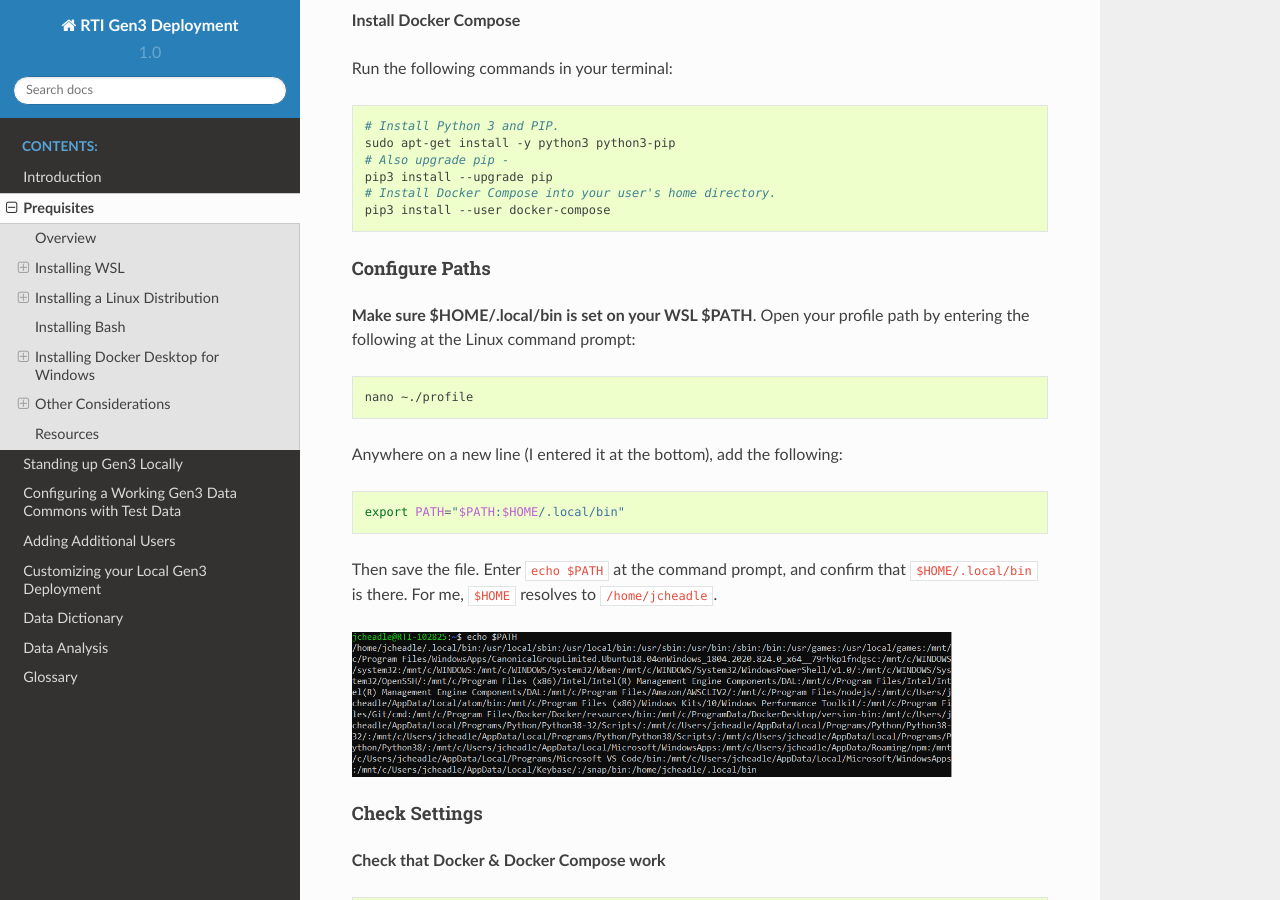
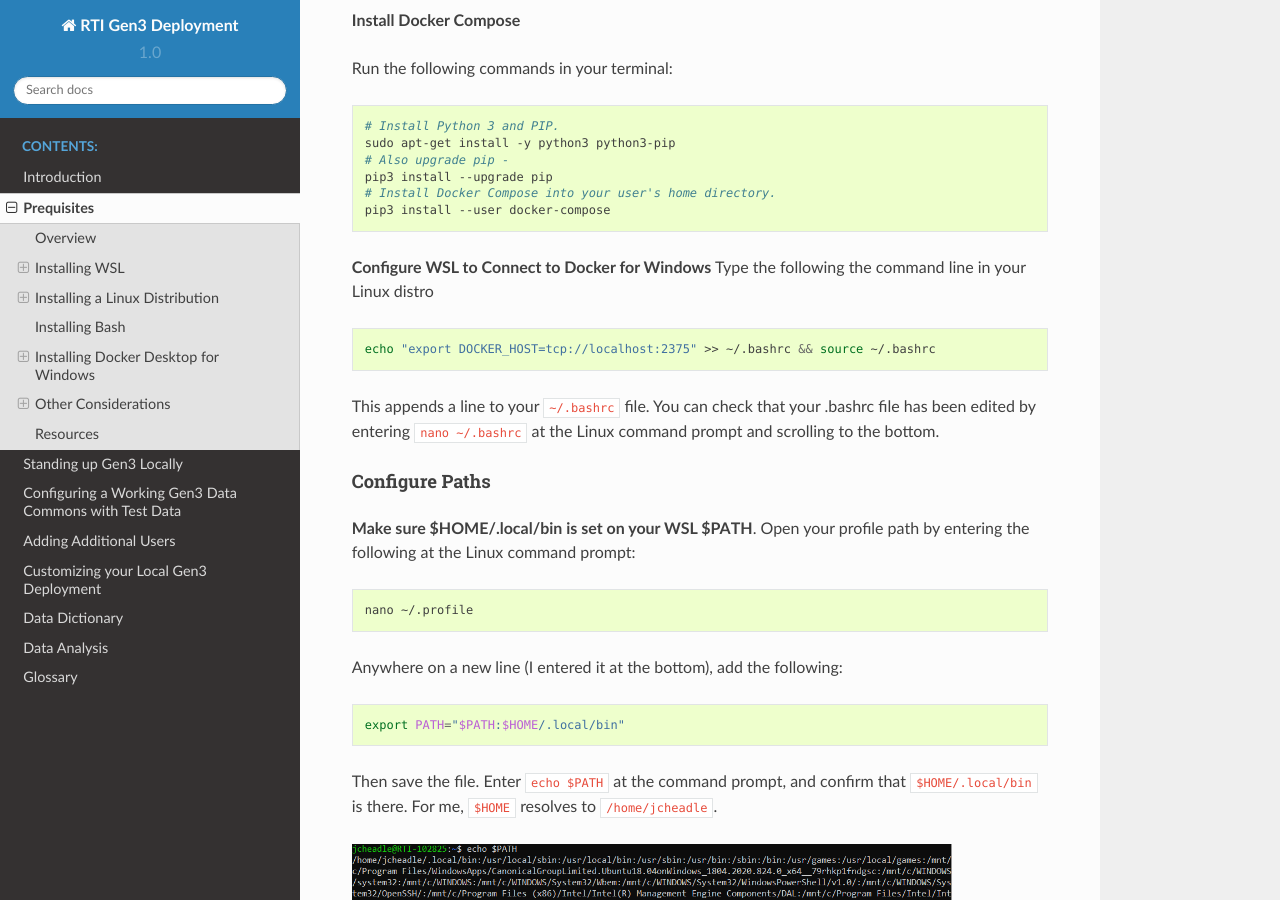
Before and after one commit to jcheadle-rti/rti_gen3_rtdocs, a Sphinx documentation site: the page built from docs/prerequisites.rst, in a window 1280 px wide and 900 px high, scrolled down 7768 px. Built offline with Sphinx 7.4.7 and the Read the Docs theme 2.0.0, drawn with Linux system fonts in a browser that asks for light colours.

Commit message:
Fixed a missing section and typos in Prerequisites Docker section

```diff
--- a/docs/prerequisites.rst
+++ b/docs/prerequisites.rst
@@ -315,6 +315,7 @@ Run the following commands in your terminal:
 
 These commands should take several minutes to run.
 
+
 **Install Docker Compose**
 
 Run the following commands in your terminal:
@@ -328,6 +329,19 @@ Run the following commands in your terminal:
     # Install Docker Compose into your user's home directory.
     pip3 install --user docker-compose
 
+
+**Configure WSL to Connect to Docker for Windows**
+Type the following the command line in your Linux distro
+
+.. code-block:: sh
+
+   echo "export DOCKER_HOST=tcp://localhost:2375" >> ~/.bashrc && source ~/.bashrc
+
+This appends a line to your :code:`~/.bashrc` file.
+You can check that your .bashrc file has been edited by entering :code:`nano ~/.bashrc`
+at the Linux command prompt and scrolling to the bottom.
+
+
 Configure Paths
 ***************
 
@@ -336,7 +350,7 @@ by entering the following at the Linux command prompt:
 
 .. code-block:: sh
 
-    nano ~./profile
+    nano ~/.profile
 
 Anywhere on a new line (I entered it at the bottom), add the following:
 
```
